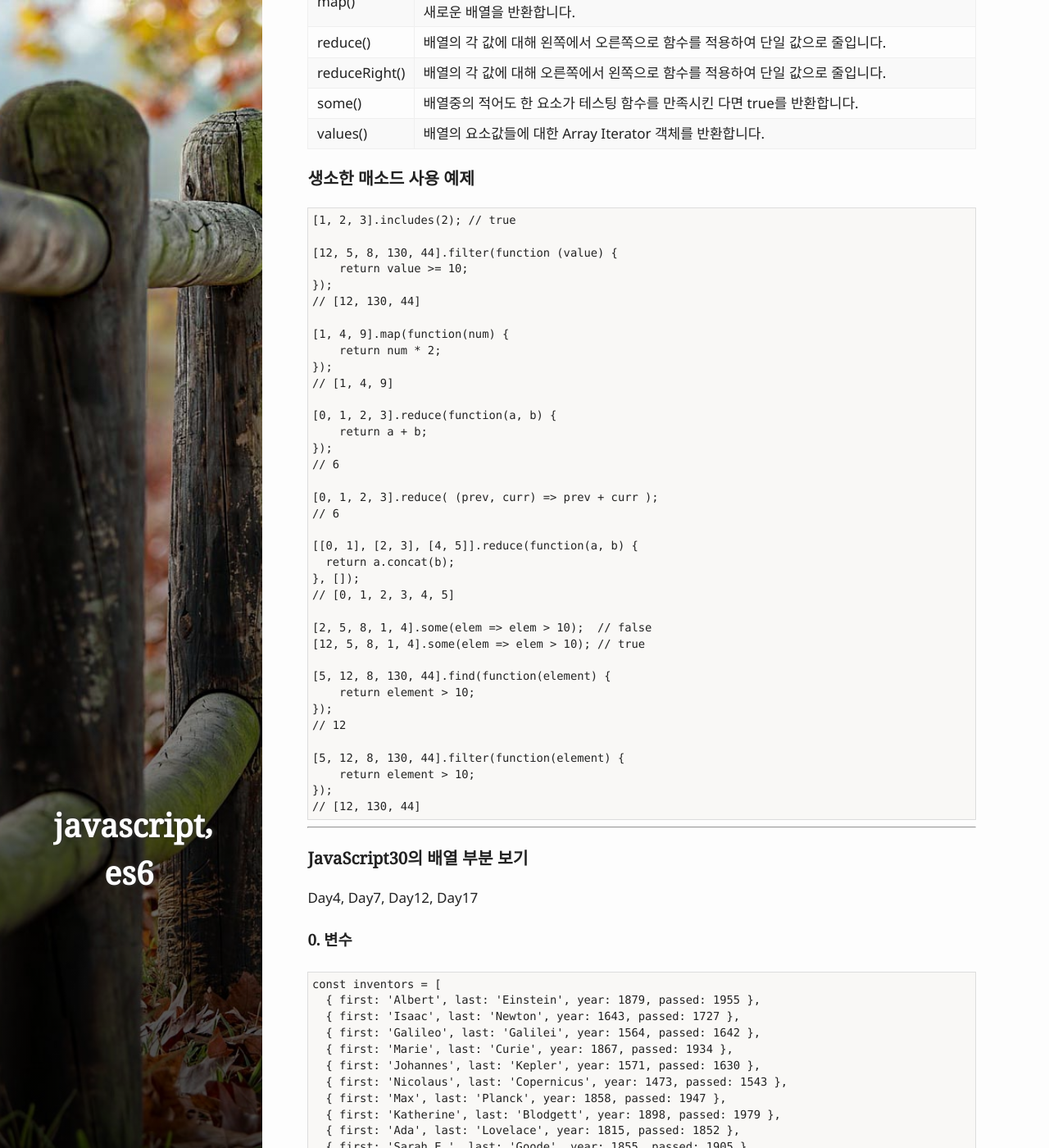
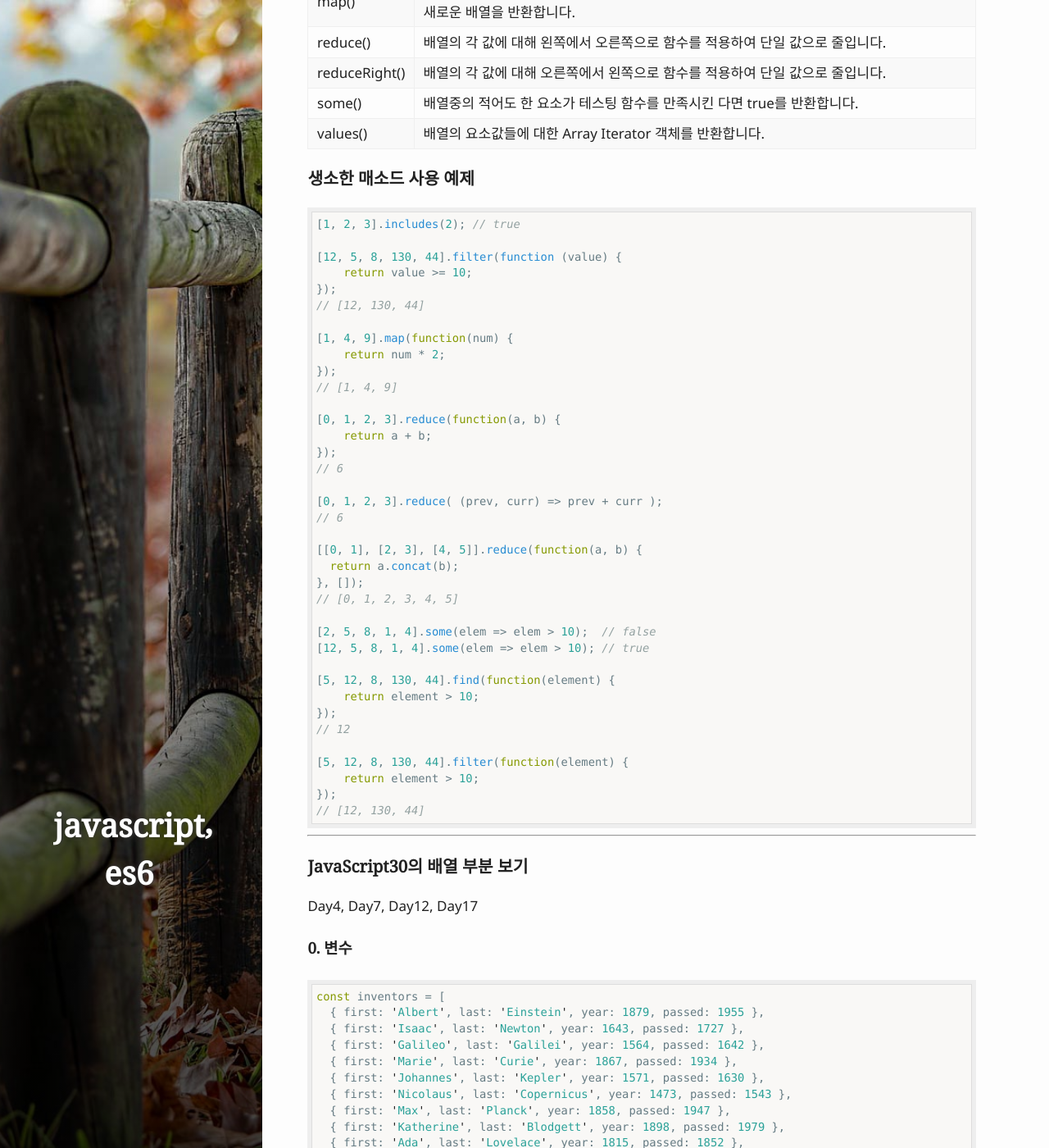
Before and after one commit to pigjh1/pigjh1.github.com, a Jekyll site: the page built from _posts/2018-01-29-array-cardio.md, in a window 1280 px wide and 1400 px high, scrolled down 1848 px. Shown: the whole window at 82% size. Built offline with Jekyll 4.4.1, drawn with Linux system fonts in a browser that asks for light colours; some of the changed text lies outside the part shown.

Commit message:
Update posts

````diff
--- a/_posts/2018-01-29-array-cardio.md
+++ b/_posts/2018-01-29-array-cardio.md
@@ -60,7 +60,7 @@ es6를 학습할때 [javascript30](https://javascript30.com/)이 많은 도움
 
 
 ### 생소한 매소드 사용 예제
-```JavaScript
+```javascript
 [1, 2, 3].includes(2); // true
 
 [12, 5, 8, 130, 44].filter(function (value) {
@@ -106,7 +106,7 @@ es6를 학습할때 [javascript30](https://javascript30.com/)이 많은 도움
 Day4, Day7, Day12, Day17
 
 #### 0. 변수
-```JavaScript
+```javascript
 const inventors = [
   { first: 'Albert', last: 'Einstein', year: 1879, passed: 1955 },
   { first: 'Isaac', last: 'Newton', year: 1643, passed: 1727 },
@@ -126,25 +126,25 @@ const people = ['Blake, William', 'Beck, Glenn', 'Becker, Carl', 'Beckett, Samue
 
 #### 1. filter()
 inventors에서 1500 년대에 태어난 사람들을 필터링 하세요.
-```JavaScript
+```javascript
 inventors.filter(inventor => (inventor.year >= 1500 && inventor.year < 1600));
 ```
 
 #### 2. map()
 inventors에서 이름과 성을 합쳐서 보여주세요.
-```JavaScript
+```javascript
 inventors.map(inventor => `${inventor.first} ${inventor.last}`);
 ```
 
 #### 3. sort()
 inventors 생년월일별로 정렬해주세요.
-```JavaScript
+```javascript
 inventors.sort((a, b) => a.year > b.year ? 1 : -1 );
 ```
 
 #### 4. reduce()
 inventors가 살았던 년도의 총 합계를 구하세요.
-```JavaScript
+```javascript
 inventors.reduce((a, b) => {
     return a + (b.passed - b.year);
 }, 0);
@@ -152,13 +152,13 @@ inventors.reduce((a, b) => {
 
 #### 5. sort()
 inventors가 살았던 기간별 정렬해주세요.
-```JavaScript
+```javascript
 inventors.sort((a,b) => a.passed - a.year > b.passed - b.year ? 1 : -1);
 ```
 
 #### 6. map(), filter(), includes()
 [성당 목록](https://en.wikipedia.org/wiki/Category:Boulevards_in_Paris)에서 이름에 de가 들어있는 파리 대성당의 목록
-```JavaScript
+```javascript
 const category = document.querySelector('.mw-category');
 const links = Array.from(category.querySelectorAll('a'));
 const de = links
@@ -166,16 +166,15 @@ const de = links
         .filter(streetName => streetName.includes('de'));
 ```
 
-
 #### 7. sort()
 people을 last name 순서대로 정렬
-```JavaScript
+```javascript
 people.sort((a,b) => { return a > b ? 1 : -1; });
 ```
 
 #### 8. reduce()
 각 인스턴스의 합을 구합니다.
-```JavaScript
+```javascript
 ['car', 'car', 'truck', 'truck', 'bike', 'walk', 'car', 'van', 'bike', 'walk', 'car', 'van', 'car', 'truck' ].reduce(function(obj, i) {
   if (!obj[i]){
     obj[i] = 0;
@@ -186,7 +185,7 @@ people.sort((a,b) => { return a > b ? 1 : -1; });
 ```
 
 #### 9. some(), every()
-```JavaScript
+```javascript
 const people = [
     { name: 'Wes', year: 1988 },
     { name: 'Kait', year: 1986 },
@@ -201,7 +200,7 @@ people.every(arr => nowFullyear - arr.year >= 19);
 ```
 
 #### 10. find(), findIndex()
-```JavaScript
+```javascript
 const comments = [
     { text: 'Love this!', id: 523423 },
     { text: 'Super good', id: 823423 },
@@ -223,7 +222,7 @@ const newComments = [
 
 ### 11. push(), splice(), join(), includes()
 키보드를 눌러 비밀코드를 입력하면 메시지를 보여준다.
-```JavaScript
+```javascript
 const input = [];
 const secret = 'secret';
 
````
Also changed, not shown: other parts of _posts/2018-01-29-array-cardio.md (+1 -1 lines), _posts/2017-10-25-web-accessibility.md (+4 -3 lines), _posts/2017-10-26-css-you-might-not-know.md (+3 -3 lines), _posts/2017-10-26-printing-the-web.md (+2 -2 lines), _posts/2017-12-20-handlebarsjs.md (+1 -1 lines), _posts/2017-12-20-node.md (+1 -1 lines).
